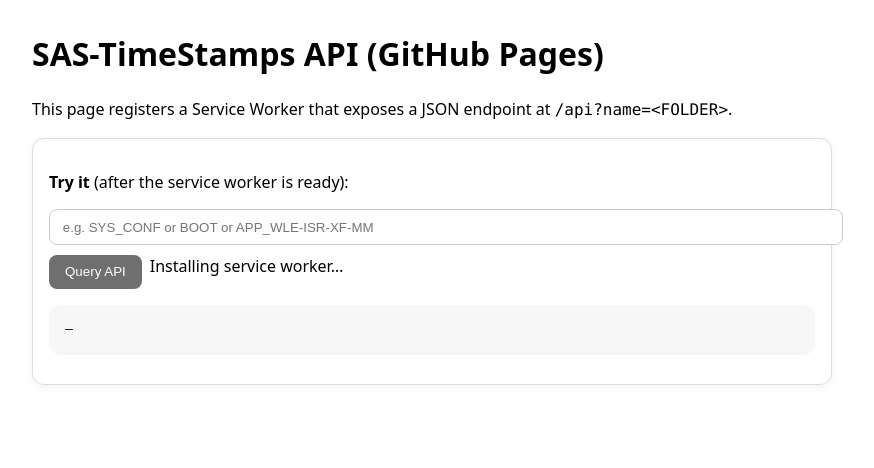
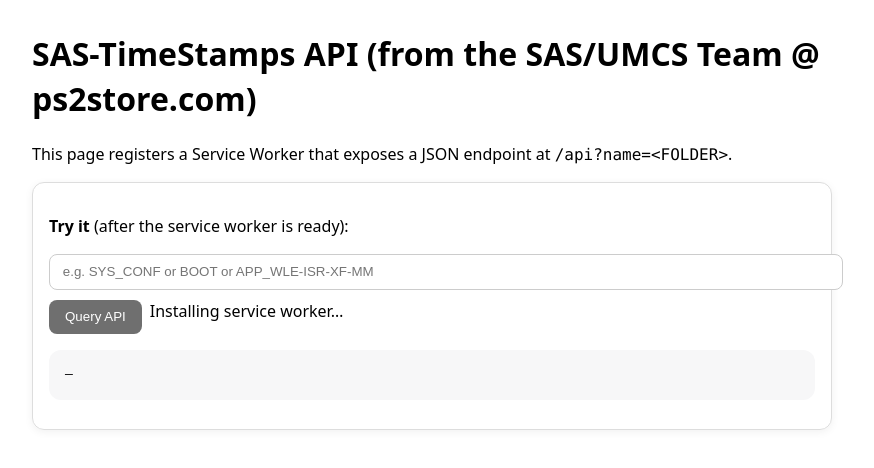
Before and after one commit to saildot4k/SAS-TIMESTAMPS, a plain HTML site: page index.html in a window 1280 px wide. Shown: the whole page, without its empty margins (0-874 px from the left). Drawn offline with Linux system fonts and the light colour scheme.

Commit message:
Update index.html

```diff
--- a/index.html
+++ b/index.html
@@ -16,7 +16,7 @@
   </style>
 </head>
 <body>
-  <h1>SAS-TimeStamps API (GitHub Pages)</h1>
+  <h1>SAS-TimeStamps API (from the SAS/UMCS Team @ ps2store.com)</h1>
   <p>This page registers a Service Worker that exposes a JSON endpoint at <code>/api?name=&lt;FOLDER&gt;</code>.</p>
   <div class="card">
     <p><b>Try it</b> (after the service worker is ready):</p>
```
